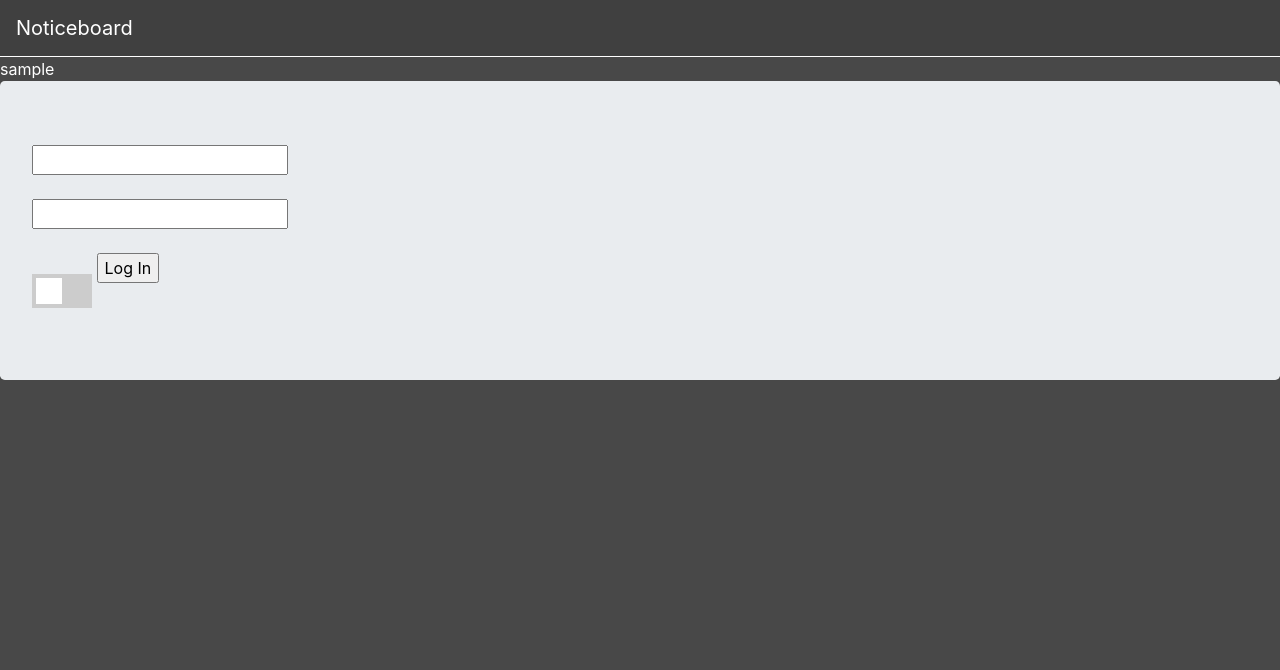
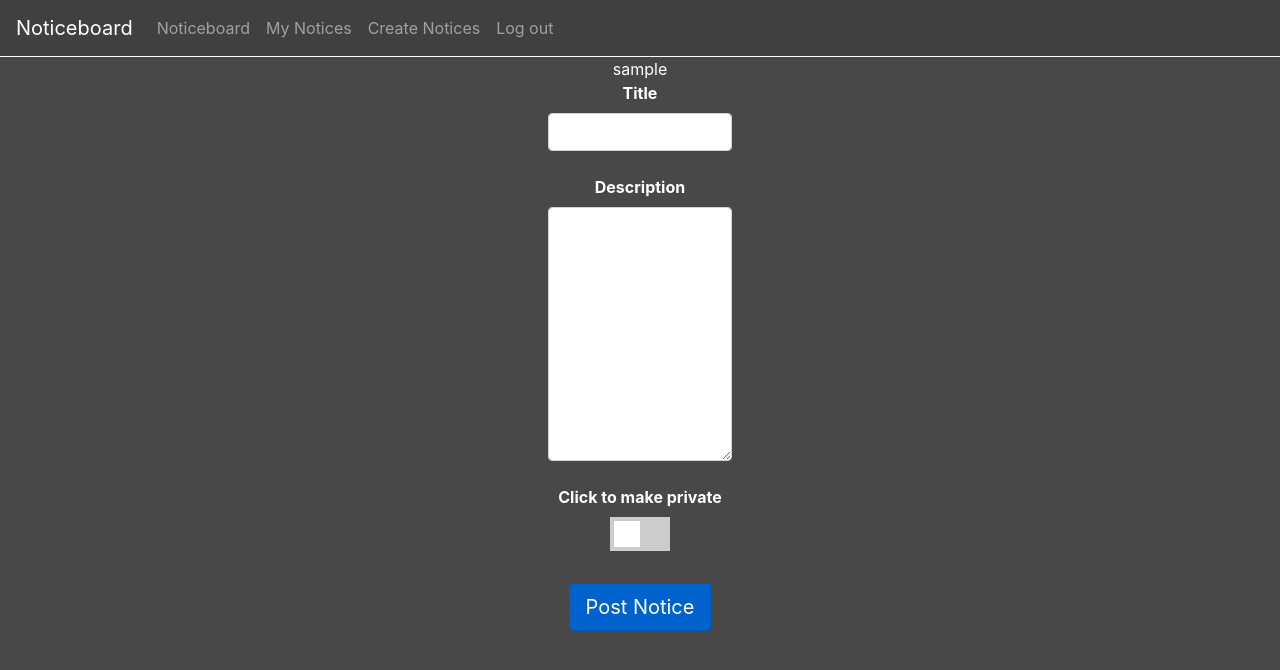
Before and after one commit to JustPawe/trinitywebapp, a PHP site: page /create.php in a window 1280 px wide. Shown: the top 670 px of the page. Run offline with PHP 8.4, Linux system fonts and the light colour scheme; a user stored in the database is signed in.

Commit message:
Added navigation elements

```diff
--- a/base.php
+++ b/base.php
@@ -15,11 +15,32 @@
 
 		  <div class="collapse navbar-collapse" id="navbarSupportedContent">
 			<ul class="navbar-nav mr-auto">
-			  <!--
-			  <li class="nav-item">
-				<a class="nav-link" href="#">Link</a>
-			  </li>
-			  -->
+			<?php
+
+			  if(isset($_SESSION))
+			  {
+				echo "<li class=\"nav-item\">";
+				echo "<a class=\"nav-link\" href=\"./noticeboard.php\">Noticeboard</a>";
+				echo "</li>";
+
+				echo "<li class=\"nav-item\">";
+				echo "<a class=\"nav-link\" href=\"./myNotices.php\">My Notices</a>";
+				echo "</li>";
+
+				echo "<li class=\"nav-item\">";
+				echo "<a class=\"nav-link\" href=\"./create.php\">Create Notices</a>";
+				echo "</li>";
+
+				echo "<li class=\"nav-item\">";
+				echo "<a class=\"nav-link\" href=\"./logout.php\">Log out</a>";
+				echo "</li>";
+
+
+
+			  }
+
+
+			?>
 			</ul>
 		  </div>
 		</nav>
--- a/create.php
+++ b/create.php
@@ -7,6 +7,7 @@
 		<title>TEST</title>
 	</head>
 	<body>
+		<center>
 		<?php
 			if(!isset($_SESSION))
 				header("Location: index.php");
@@ -16,14 +17,25 @@
 				echo "<h4 style=\"color:red\"> " . $_GET['msg'] . "</h4>";
 			}
 		?>
-		<form class="jumbotron" action="addNewNotice.php" method="POST">
-			<input type="text" name="title"><br><br>
-			<input type="text" name="description" maxlenght="1000"><br><br>
+		<form action="addNewNotice.php" method="POST" class="col-sm-2" align="center">
+
+
+			<label for="title" align="center" style="color: white"><b>Title</b></label>
+			<input type="text" class="form-control" name="Title"><br>
+
+			<label for="Description" align="center" style="color: white"><b>Description</b></label>
+			<textarea type="text" class="form-control" name="description" maxlenght="1000" rows="10" cols="30"></textarea><br>
+
+
+			<label for="Description" align="center" style="color: white"><b>Click to make private</b></label><br>
+
 			<label class="switch">
 			  <input type="checkbox" name="public" value="1">
-			  <span class="slider"></span>
+			  <span class="slider"></span><br><br>
 			</label>
-			<input type="submit" value="Log In">
+			<br><br>
+			<input class="btn btn-primary btn-lg active" role="button" type="submit" name="submit" value="Post Notice" aria-pressed="true">
 		</form>
+		</center>
 	</body>
 </html>
```
